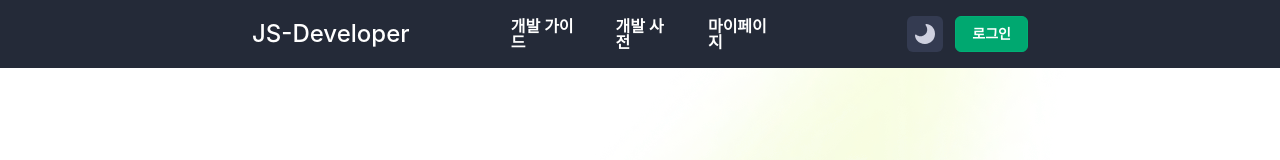
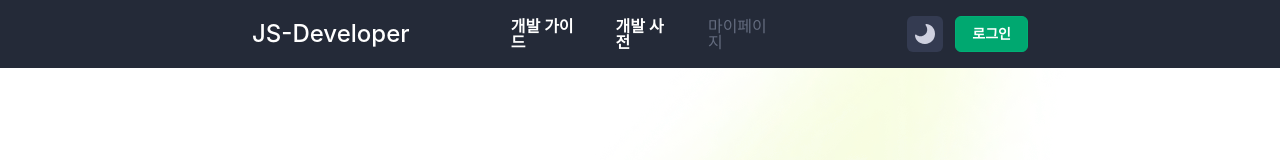
Before and after one commit to Jaesang98/JS-Developer, a React (Vite) app: page /Home in a window 1280 px wide. Shown: the top 160 px of the page. Built offline with nearby package versions, Linux system fonts and the light colour scheme; a web font is replaced by a local one.

Commit message:
chore(jsnam) : 헤더 클래스 2개 붙이기

```diff
--- a/src/components/layout/Header.tsx
+++ b/src/components/layout/Header.tsx
@@ -32,7 +32,7 @@ function Header() {
                     }}>
                     개발 사전
                 </div>
-                <div className={styles['header-item-disabled']}>마이페이지</div>
+                <div className={`${styles['header-item']} ${styles.disabled}`}>마이페이지</div>
             </div>
 
             <div className={styles['header-control']}>
```
